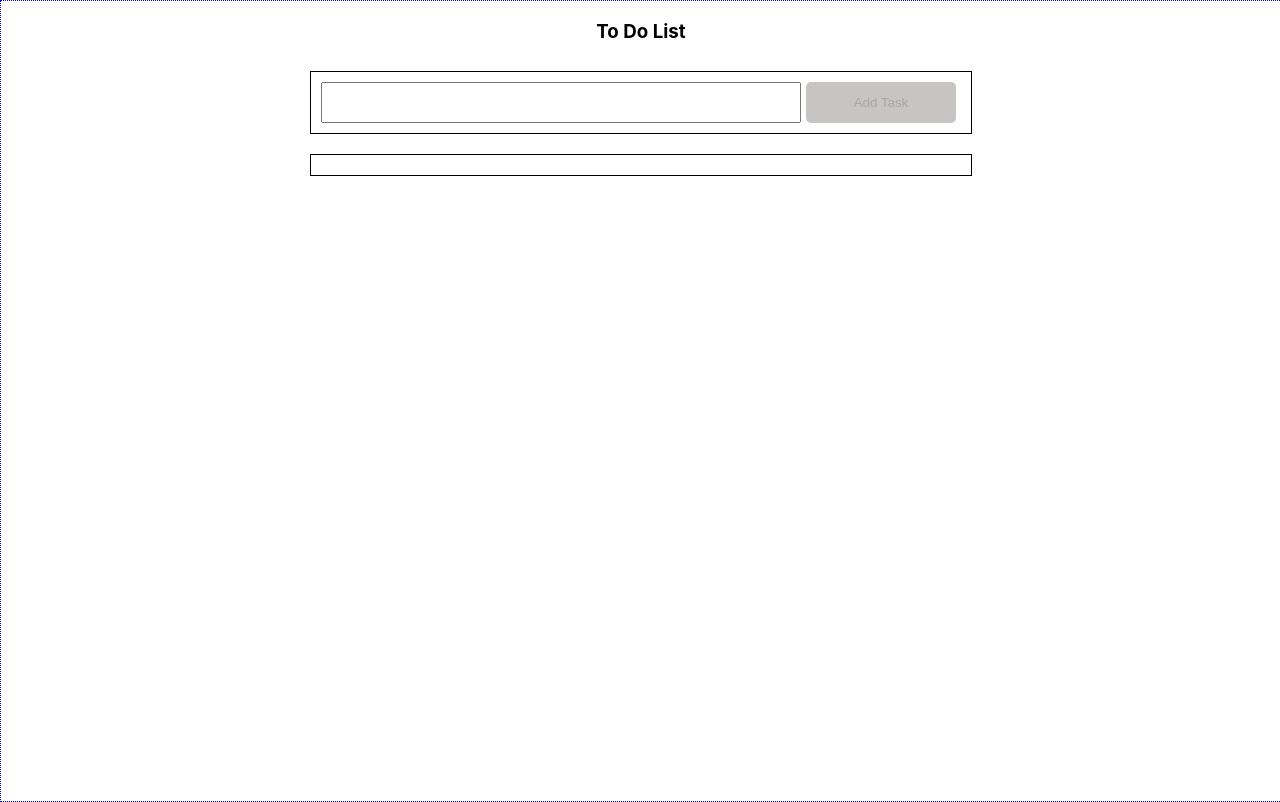
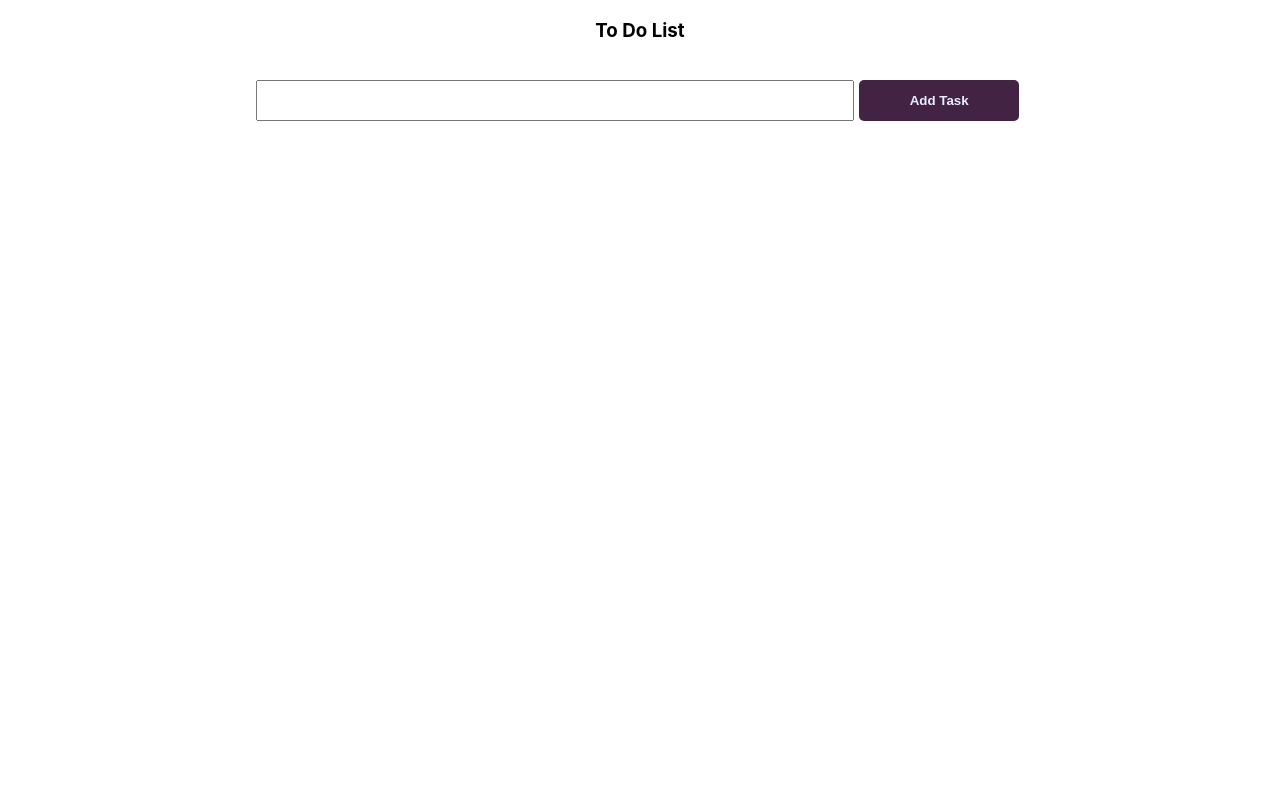
Before and after one commit to gaurishkamat/to-do-list, a React (Create React App) app: page / in a window 1280 px wide. Built offline with nearby package versions, Linux system fonts and the light colour scheme.

Commit message:
adding functional components

```diff
--- a/package.json
+++ b/package.json
@@ -5,6 +5,7 @@
   "dependencies": {
     "@emotion/react": "^11.9.0",
     "@emotion/styled": "^11.8.1",
+    "@mui/icons-material": "^5.8.0",
     "@mui/material": "^5.6.0",
     "@testing-library/jest-dom": "^5.16.3",
     "@testing-library/react": "^12.1.4",
--- a/src/App.css
+++ b/src/App.css
@@ -10,14 +10,29 @@ body {
 
 .list-item {
   display: flex;
-  justify-content: space-evenly;
   align-items: center;
-  border: 1px solid black;
-  margin: 5px;
+  border: 1px solid #ff2525;
+  background-color: #ffc03d;
+  border-radius: 5px;
+  color: #432344;
+  font-weight: 600;
+  margin: 10px 0px;
+  padding: 10px 15px;
+  animation: show 2s;
+}
+
+@keyframes show {
+  0% {
+    opacity: 0;
+  }
+  100% {
+    opacity: 100;
+  }
 }
 
 button {
   min-width: 150px;
+  font-weight: 600;
   border: none;
   border-radius: 5px;
   outline: none;
@@ -31,8 +46,15 @@ button:disabled {
 }
 
 .primary {
-  background-color: #49ac49;
-  color: #ffffff;
+  background-color: #432344;
+  color: #e7eefb;
+  flex: 1;
+}
+
+.secondary {
+  background-color: transparent;
+  border-color: #432344;
+  color: #432344;
   flex: 1;
 }
 
@@ -62,7 +84,6 @@ button:disabled {
   align-items: center;
   height: 100%;
   width: 100%;
-  border: 1px dotted blue;
 }
 
 input {
@@ -72,17 +93,31 @@ input {
 }
 
 form {
-  width: 50%;
+  width: 60%;
   display: flex;
   justify-content: center;
   margin: 10px;
   padding: 10px;
-  border: 1px solid black;
 }
 
 .list-container {
-  width: 50%;
+  width: 60%;
   margin: 10px;
   padding: 10px;
-  border: 1px solid black;
 }
+
+.task-name {
+  flex: 4;
+  margin: 0px 10px;
+  white-space: nowrap;
+  overflow: hidden;
+  text-overflow: ellipsis;
+}
+
+.created-date {
+  flex: 2;
+}
+
+.icon {
+  flex: 1;
+}
--- a/src/App.js
+++ b/src/App.js
@@ -3,7 +3,10 @@ import './App.css';
 import React from 'react';
 import { getCurrentDate } from './utils';
 import { v4 as uuidv4 } from 'uuid';
+import FormComponent from './components/FormComponent';
+import ListComponent from './components/ListComponent';
 
+//class component
 class App extends React.Component {
   constructor() {
     super();
@@ -11,7 +14,6 @@ class App extends React.Component {
       list: [],
       textValue: '',
     };
-    this.textChangeListener = this.textChangeListener.bind(this);
     this.addTaskListener = this.addTaskListener.bind(this);
     this.deleteTaskListener = this.deleteTaskListener.bind(this);
   }
@@ -24,17 +26,11 @@ class App extends React.Component {
   //alt + shift + a
 
   //formal parameter
-  textChangeListener(event) {
-    let value = event.target.value;
-    this.setState({
-      textValue: value,
-    });
-  }
 
-  addTaskListener(event) {
+  addTaskListener(event, taskName) {
     event.preventDefault();
     let task = {
-      taskName: this.state.textValue,
+      taskName,
       created: getCurrentDate(),
       id: uuidv4(),
     };
@@ -62,33 +58,11 @@ class App extends React.Component {
     return (
       <main className='main-container'>
         <h3 className='header'>To Do List</h3>
-        <form>
-          <input
-            type='text'
-            value={this.state.textValue}
-            onChange={this.textChangeListener}
-          />
-          <button
-            onClick={this.addTaskListener}
-            disabled={!this.state.textValue.length}
-            className='primary'>
-            Add Task
-          </button>
-        </form>
-        {/* <button onClick={this.clearInput}>Clear Input</button> */}
-        <div className='list-container'>
-          {this.state.list.map((listItem) => (
-            <div className='list-item' key={listItem.id}>
-              <p>{listItem.taskName}</p>
-              <p>{listItem.created}</p>
-              <button
-                className='danger'
-                onClick={() => this.deleteTaskListener(listItem.id)}>
-                Delete
-              </button>
-            </div>
-          ))}
-        </div>
+        <FormComponent addTaskListener={this.addTaskListener} />
+        <ListComponent
+          list={this.state.list}
+          deleteTaskListener={this.deleteTaskListener}
+        />
       </main>
     );
   }
--- /dev/null
+++ b/src/components/FormComponent.js
@@ -0,0 +1,42 @@
+import React, { useState } from 'react';
+
+function FormComponent({ addTaskListener }) {
+  const [textValue, setTextValue] = useState('');
+
+  function textChangeListener(event) {
+    let value = event.target.value;
+    setTextValue(value);
+  }
+
+  return (
+    <form>
+      <input type='text' value={textValue} onChange={textChangeListener} />
+      <button
+        onClick={(e) => {
+          addTaskListener(e, textValue);
+          setTextValue('');
+        }}
+        className='primary'>
+        Add Task
+      </button>
+    </form>
+  );
+}
+
+export default FormComponent;
+
+//in react version 16.8 hooks(functions) were introduced
+
+// class- stateful(state) and functional- stateless(no state)
+
+// props = {
+//     name,
+//     address,
+//     age
+// }
+
+// state = {
+//     textValue : ""
+//      address: "",
+//             age: 0,
+// }
--- /dev/null
+++ b/src/components/ListComponent.js
@@ -0,0 +1,17 @@
+import React from 'react';
+import ListItemComponent from './ListItemComponent';
+
+function ListComponent({ list, deleteTaskListener }) {
+  return (
+    <div className='list-container'>
+      {list.map((listItem) => (
+        <ListItemComponent
+          listItem={listItem}
+          deleteTaskListener={deleteTaskListener}
+        />
+      ))}
+    </div>
+  );
+}
+
+export default ListComponent;
--- /dev/null
+++ b/src/components/ListItemComponent.js
@@ -0,0 +1,21 @@
+import React from 'react';
+import DeleteForeverIcon from '@mui/icons-material/DeleteForever';
+
+const ListItemComponent = ({ listItem, deleteTaskListener }) => {
+  // const { id, created, taskName } = listItem;
+  return (
+    <div className='list-item' key={listItem.id}>
+      <div title={listItem.taskName} className='task-name'>
+        {listItem.taskName}
+      </div>
+      <div className='created-date'>{listItem.created}</div>
+      <DeleteForeverIcon
+        title='delete item'
+        className='icon'
+        sx={{ cursor: 'pointer', color: '#ff2525' }}
+        onClick={() => deleteTaskListener(listItem.id)}></DeleteForeverIcon>
+    </div>
+  );
+};
+
+export default ListItemComponent;
```
Also changed, not shown: 1 other file (tests, documents, lock files or other folders).
